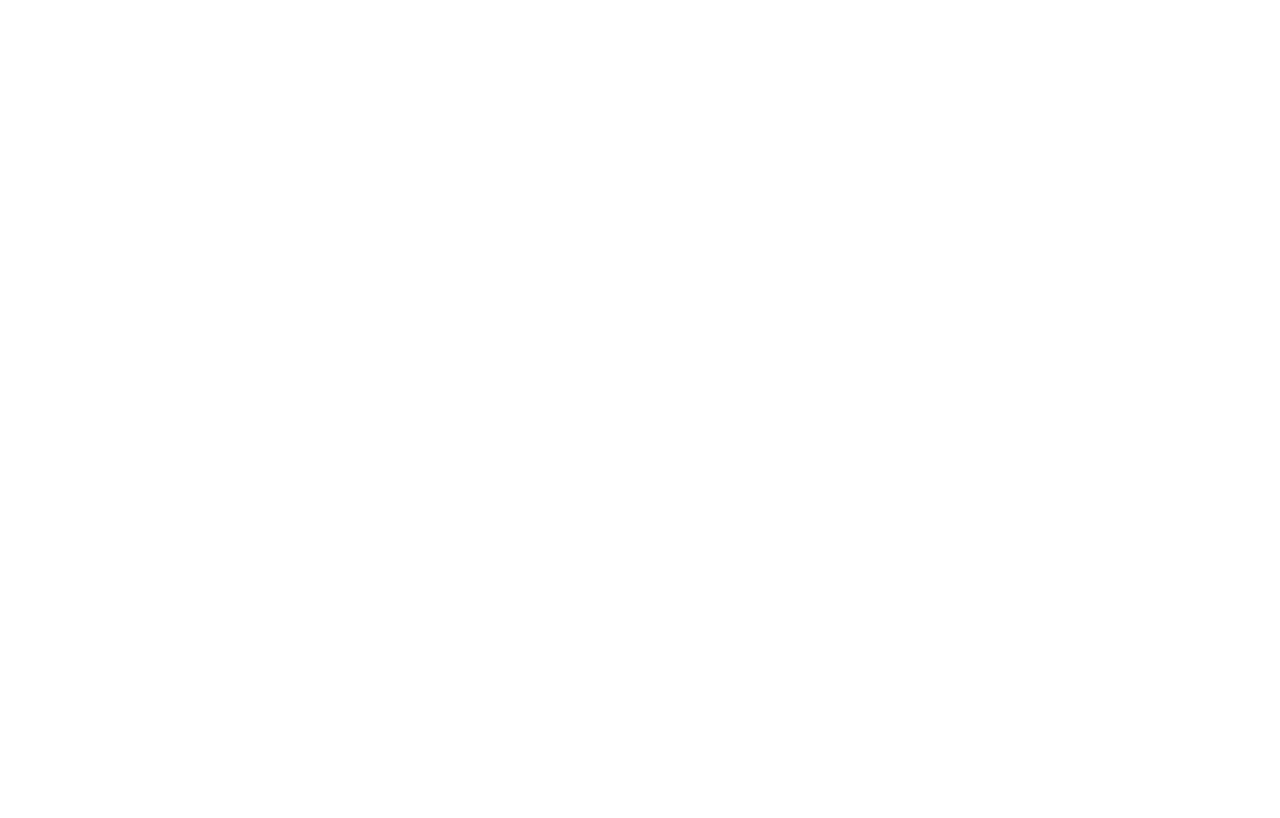
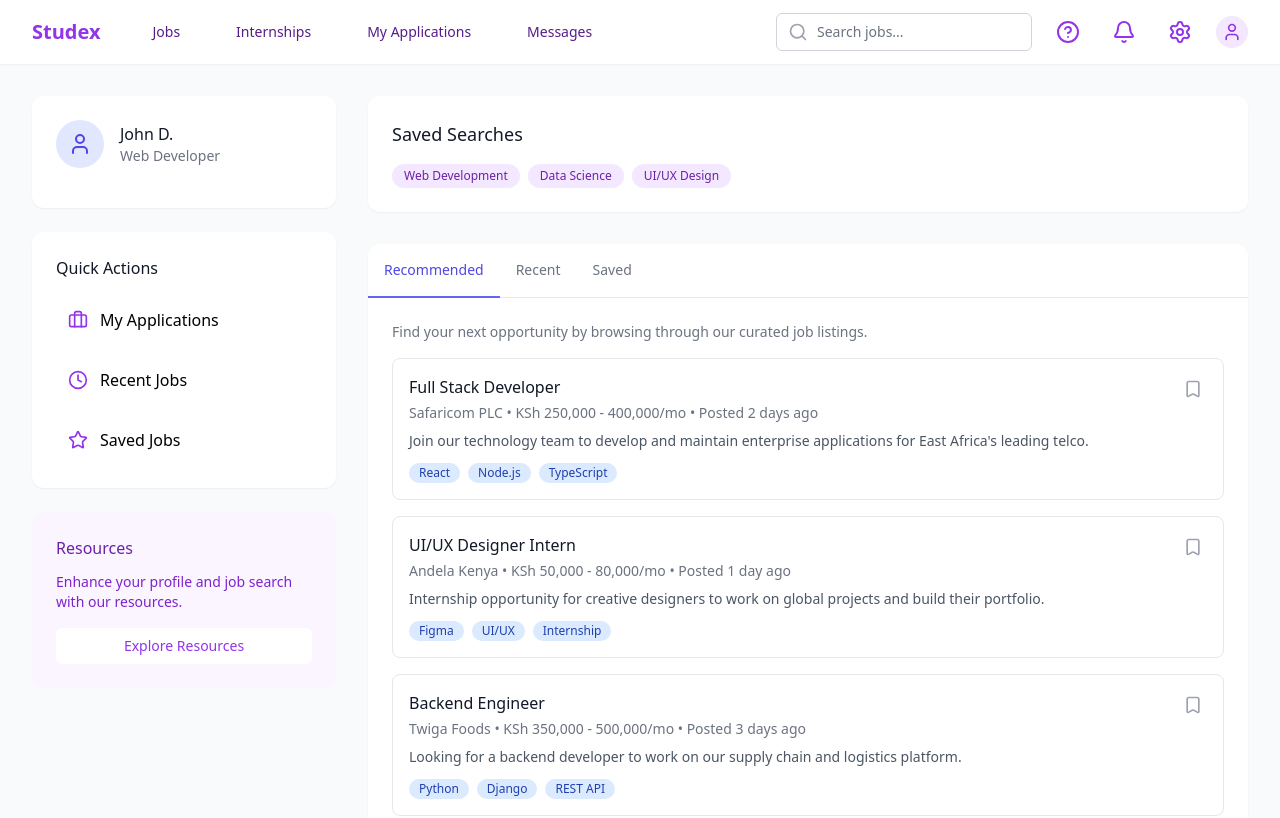
Before and after one commit to NdegeSimon/StudentsHub, a React (Vite) app in the folder client/: page /dashboard in a window 1280 px wide. Before the commit this address had no page. Shown: the top 818 px of the page. Built offline with nearby package versions, Linux system fonts and the light colour scheme.

Commit message:
update dasbord and profile

```diff
--- a/client/src/App.jsx
+++ b/client/src/App.jsx
@@ -3,6 +3,7 @@
 import SignUp from "./pages/Signup.jsx";
 import JobCard from "./components/JobCard.jsx";
 import JobsPage from "./pages/JobsPage.jsx";
+import Dashboard from "./pages/Dashboard.jsx";
 
 
 export default function App() {
@@ -15,6 +16,7 @@
         <Route path="/signup" element={<SignUp />} />
         <Route path="/job" element={<JobCard />} />
         <Route path="/jobs" element={<JobsPage />} />
+        <Route path="/dashboard" element={<Dashboard />} />
 
       </Routes>
     </BrowserRouter>
--- a/client/src/components/JobCard.jsx
+++ b/client/src/components/JobCard.jsx
@@ -1,159 +1,43 @@
-// src/components/JobCardFull.jsx
-import { Bookmark, MapPin, Briefcase, Calendar, Share2, BadgeCheck, DollarSign, BarChart } from "lucide-react";
+import { Bookmark } from "lucide-react";
 
-export default function JobCardFull({
+export default function JobCard({
   title,
   company,
-  location,
-  type,
-  deadline,
-  stipend,
-  summary,
-  requirements = [],
+  salary,
+  postedDate,
+  description,
   tags = [],
-  postedDate,
-  applicationMethod,
-  estimatedCompensation,
-  verified = false,
-  logo,
-  onApply,
-  onSave,
-  onShare
+  onBookmark,
+  isBookmarked = false
 }) {
-  // Countdown calculation
-  const daysLeft = (() => {
-    const d = new Date(deadline);
-    const now = new Date();
-    const diff = d - now;
-    return Math.ceil(diff / (1000 * 60 * 60 * 24));
-  })();
-
   return (
-    <div className="w-full max-w-md bg-white rounded-xl shadow-sm border border-gray-100 p-6 transition-all duration-300 hover:shadow-md hover:-translate-y-1">
-      {/* Header */}
-      <div className="flex items-start gap-4">
-        {logo ? (
-          <img
-            src={logo}
-            alt="logo"
-            className="w-10 h-10 object-cover rounded-lg border border-gray-100"
-          />
-        ) : (
-          <div className="w-10 h-10 bg-gray-50 rounded-lg flex items-center justify-center text-gray-400">
-            <Briefcase size={18} />
-          </div>
-        )}
-
-        <div className="flex-1">
-          {/* Job Title */}
-          <h2 className="text-lg font-bold text-gray-900 leading-tight flex items-center gap-1.5">
-            {title}
-            {verified && <BadgeCheck className="text-blue-500 flex-shrink-0" size={18} />}
-          </h2>
-
-          {/* Company */}
-          <p className="text-sm text-gray-700 font-medium mt-0.5">{company}</p>
-
-          {/* Tags */}
-          {tags.length > 0 && (
-            <div className="mt-2 flex flex-wrap gap-1.5">
-              {tags.map((tag, idx) => (
+    <div className="border border-gray-200 rounded-lg p-4 hover:shadow-md transition-shadow">
+      <div className="flex justify-between items-start">
+        <div>
+          <h4 className="font-medium text-gray-900">{title}</h4>
+          <p className="text-sm text-gray-500 mt-1">
+            {company} • {salary} • Posted {postedDate}
+          </p>
+          <p className="text-sm text-gray-600 mt-2">{description}</p>
+          <div className="flex flex-wrap gap-2 mt-3">
+            {tags.map((tag, index) => (
               <span
-                  key={idx}
-                  className="text-[11px] px-2 py-0.5 rounded-full bg-gray-100 text-gray-600 font-medium"
+                key={index}
+                className="inline-flex items-center px-2.5 py-0.5 rounded-full text-xs font-medium bg-blue-100 text-blue-800"
               >
                 {tag}
               </span>
             ))}
           </div>
-          )}
         </div>
-
-        <div className="flex gap-2">
         <button
-            onClick={onSave}
-            className="text-gray-400 hover:text-gray-600 transition-colors"
-            aria-label="Save job"
+          onClick={onBookmark}
+          className={`p-1 rounded-full ${isBookmarked ? 'text-indigo-600' : 'text-gray-400 hover:text-indigo-600'}`}
+          aria-label={isBookmarked ? 'Remove bookmark' : 'Bookmark job'}
         >
-            <Bookmark size={18} />
-          </button>
-          <button
-            onClick={onShare}
-            className="text-gray-400 hover:text-gray-600 transition-colors"
-            aria-label="Share job"
-          >
-            <Share2 size={18} />
+          <Bookmark className="h-5 w-5" fill={isBookmarked ? 'currentColor' : 'none'} />
         </button>
       </div>
     </div>
-
-      {/* Location & Type */}
-      <div className="mt-4 flex flex-wrap gap-x-4 gap-y-2 text-xs text-gray-500">
-        <div className="flex items-center gap-1.5">
-          <MapPin size={14} className="text-gray-400" />
-          <span>{location}</span>
-        </div>
-        <div className="flex items-center gap-1.5">
-          <Briefcase size={14} className="text-gray-400" />
-          <span>{type}</span>
-        </div>
-        {stipend && (
-          <div className="flex items-center gap-1.5">
-            <DollarSign size={14} className="text-gray-400" />
-            <span>{stipend}</span>
-          </div>
-        )}
-      </div>
-
-      {/* Deadline - Prominently displayed */}
-      <div className="mt-3">
-        <div className="flex items-center gap-1.5 text-xs font-medium">
-          <Calendar size={14} className="text-red-500" />
-          <span className="text-gray-600">Deadline:</span>
-          <span className="text-red-600">
-            {deadline}
-            {daysLeft > 0 && (
-              <span className="ml-1 font-semibold">({daysLeft} days left)</span>
-            )}
-          </span>
-        </div>
-      </div>
-
-      {/* Summary */}
-      {summary && (
-        <p className="mt-4 text-sm text-gray-600 leading-relaxed">{summary}</p>
-      )}
-
-      {/* Requirements */}
-      {requirements.length > 0 && (
-        <div className="mt-4">
-          <h3 className="text-xs font-semibold text-gray-700 uppercase tracking-wider mb-1.5">Requirements</h3>
-          <ul className="space-y-1.5">
-            {requirements.map((item, idx) => (
-              <li key={idx} className="flex items-start gap-2 text-sm text-gray-600">
-                <span className="text-gray-400">•</span>
-                <span>{item}</span>
-              </li>
-            ))}
-          </ul>
-        </div>
-      )}
-
-      {/* Application Method */}
-      {applicationMethod && (
-        <div className="mt-4 pt-4 border-t border-gray-100">
-          <h3 className="text-xs font-semibold text-gray-700 uppercase tracking-wider mb-1.5">How to Apply</h3>
-          <p className="text-sm text-gray-600">{applicationMethod}</p>
-        </div>
-      )}
-
-      {/* Apply Button */}
-      <button
-        onClick={onApply}
-        className="mt-6 w-full bg-gradient-to-r from-orange-500 to-orange-600 text-white py-2.5 rounded-lg hover:shadow-md transition-all font-medium text-sm"
-      >
-        Apply Now
-      </button>
-    </div>
   );
 }
--- a/client/src/components/Navbar.jsx
+++ b/client/src/components/Navbar.jsx
@@ -7,7 +7,7 @@
 
     {/* LOGO */}
     <div className="flex items-center gap-2">
-      <span className="text-[22px] font-extrabold text-[#f97316]">
+      <span className="text-[22px] font-extrabold text-purple-600">
         studex
       </span>
     </div>
--- a/client/src/pages/Dashboard.jsx
+++ b/client/src/pages/Dashboard.jsx
@@ -1,5 +1,6 @@
-import React from 'react';
-import { Search, Bell, Settings, HelpCircle, User, BookOpen, Briefcase, Clock, Star, Bookmark } from 'lucide-react';
+import React, { useState } from 'react';
+import { Search, Bell, Settings, HelpCircle, User, BookOpen, Briefcase, Clock, Star } from 'lucide-react';
+import JobCard from '../components/JobCard';
 
 const Dashboard = () => {
   return (
@@ -9,11 +10,12 @@
         <div className="max-w-7xl mx-auto px-4 sm:px-6 lg:px-8">
           <div className="flex justify-between h-16 items-center">
             <div className="flex items-center">
-              <h1 className="text-xl font-bold text-indigo-600">StudentsHub</h1>
+              <h1 className="text-xl font-bold text-purple-600">Studex</h1>
               <nav className="hidden md:ml-10 md:flex space-x-8">
-                <a href="#" className="text-gray-700 hover:text-indigo-600 px-3 py-2 text-sm font-medium">Find Jobs</a>
-                <a href="#" className="text-gray-700 hover:text-indigo-600 px-3 py-2 text-sm font-medium">My Applications</a>
-                <a href="#" className="text-gray-700 hover:text-indigo-600 px-3 py-2 text-sm font-medium">Messages</a>
+                <a href="#" className="text-purple-900 hover:text-purple-700 px-3 py-2 text-sm font-medium">Jobs</a>
+                <a href="#" className="text-purple-900 hover:text-purple-700 px-3 py-2 text-sm font-medium">Internships</a>
+                <a href="#" className="text-purple-900 hover:text-purple-700 px-3 py-2 text-sm font-medium">My Applications</a>
+                <a href="#" className="text-purple-900 hover:text-purple-700 px-3 py-2 text-sm font-medium">Messages</a>
               </nav>
             </div>
 
@@ -24,23 +26,23 @@
                 </div>
                 <input
                   type="text"
-                  className="block w-full pl-10 pr-3 py-2 border border-gray-300 rounded-md leading-5 bg-white placeholder-gray-500 focus:outline-none focus:ring-indigo-500 focus:border-indigo-500 sm:text-sm"
+                  className="block w-full pl-10 pr-3 py-2 border border-gray-300 rounded-md leading-5 bg-white placeholder-gray-500 focus:outline-none focus:ring-purple-500 focus:border-purple-500 sm:text-sm"
                   placeholder="Search jobs..."
                 />
               </div>
 
-              <button className="p-2 rounded-full text-gray-500 hover:text-gray-700 focus:outline-none">
+              <button className="p-2 rounded-full text-purple-600 hover:text-purple-800 focus:outline-none">
                 <HelpCircle className="h-6 w-6" />
               </button>
-              <button className="p-2 rounded-full text-gray-500 hover:text-gray-700 focus:outline-none">
+              <button className="p-2 rounded-full text-purple-600 hover:text-purple-800 focus:outline-none">
                 <Bell className="h-6 w-6" />
               </button>
-              <button className="p-2 rounded-full text-gray-500 hover:text-gray-700 focus:outline-none">
+              <button className="p-2 rounded-full text-purple-600 hover:text-purple-800 focus:outline-none">
                 <Settings className="h-6 w-6" />
               </button>
               <div className="ml-2">
-                <div className="h-8 w-8 rounded-full bg-indigo-100 flex items-center justify-center">
-                  <User className="h-5 w-5 text-indigo-600" />
+                <div className="h-8 w-8 rounded-full bg-purple-100 flex items-center justify-center">
+                  <User className="h-5 w-5 text-purple-600" />
                 </div>
               </div>
             </div>
@@ -49,50 +51,68 @@
       </header>
 
       <main className="max-w-7xl mx-auto px-4 sm:px-6 lg:px-8 py-8">
-        <div className="flex flex-col lg:flex-row gap-6">
-          {/* Main Content */}
-          <div className="lg:w-2/3 space-y-6">
-            {/* Welcome Card */}
-            <div className="bg-indigo-600 rounded-xl p-6 text-white">
-              <div className="flex flex-col md:flex-row items-center">
-                <div className="md:w-2/3 mb-4 md:mb-0">
-                  <h2 className="text-xl font-bold mb-2">WELCOME TO STUDENTSHUB</h2>
-                  <p className="text-indigo-100 mb-4">Start your journey by exploring available opportunities and connecting with potential employers.</p>
-                  <button className="bg-white text-indigo-600 px-4 py-2 rounded-md font-medium hover:bg-indigo-50 transition-colors">
-                    Get Started →
-                  </button>
+        <div className="flex flex-col lg:flex-row gap-8">
+          {/* Left Sidebar - Profile */}
+          <div className="lg:w-1/4 space-y-6">
+            {/* Profile Card */}
+            <div className="bg-white rounded-xl shadow-sm p-6">
+              <div className="flex items-center space-x-4">
+                <div className="h-12 w-12 rounded-full bg-indigo-100 flex items-center justify-center">
+                  <User className="h-6 w-6 text-indigo-600" />
                 </div>
-                <div className="md:w-1/3 flex justify-center">
-                  <BookOpen className="h-24 w-24 text-indigo-400" />
+                <div>
+                  <h3 className="font-medium text-gray-900">John D.</h3>
+                  <p className="text-sm text-gray-500">Web Developer</p>
                 </div>
+              </div>
+              <div className="mt-4">
+
+
               </div>
             </div>
 
-            {/* Job Search */}
+            {/* Quick Actions */}
             <div className="bg-white rounded-xl shadow-sm p-6">
-              <div className="relative">
-                <div className="absolute inset-y-0 left-0 pl-3 flex items-center pointer-events-none">
-                  <Search className="h-5 w-5 text-gray-400" />
-                </div>
-                <input
-                  type="text"
-                  className="block w-full pl-10 pr-3 py-3 border border-gray-300 rounded-lg leading-5 bg-white placeholder-gray-500 focus:outline-none focus:ring-2 focus:ring-indigo-500 focus:border-indigo-500 text-sm"
-                  placeholder="Search for jobs..."
-                />
+              <h3 className="font-medium text-gray-900 mb-4">Quick Actions</h3>
+              <div className="space-y-3">
+                <button className="w-full flex items-center space-x-3 p-3 rounded-lg hover:bg-gray-50">
+                  <Briefcase className="h-5 w-5 text-purple-600" />
+                  <span>My Applications</span>
+                </button>
+                <button className="w-full flex items-center space-x-3 p-3 rounded-lg hover:bg-gray-50">
+                  <Clock className="h-5 w-5 text-purple-600" />
+                  <span>Recent Jobs</span>
+                </button>
+                <button className="w-full flex items-center space-x-3 p-3 rounded-lg hover:bg-gray-50">
+                  <Star className="h-5 w-5 text-purple-600" />
+                  <span>Saved Jobs</span>
+                </button>
               </div>
             </div>
 
+            {/* Resources */}
+            <div className="bg-purple-50 rounded-xl p-6">
+              <h3 className="font-medium text-purple-800 mb-3">Resources</h3>
+              <p className="text-sm text-purple-700 mb-4">Enhance your profile and job search with our resources.</p>
+              <button className="w-full bg-white text-purple-600 px-4 py-2 rounded-md text-sm font-medium hover:bg-purple-100 transition-colors">
+                Explore Resources
+              </button>
+            </div>
+          </div>
+
+          {/* Main Content */}
+          <div className="flex-1 space-y-8">
             {/* Saved Searches */}
             <div className="bg-white rounded-xl shadow-sm p-6">
               <h3 className="text-lg font-medium text-gray-900 mb-4">Saved Searches</h3>
               <div className="flex flex-wrap gap-2">
-                <span className="inline-flex items-center px-3 py-1 rounded-full text-xs font-medium bg-indigo-100 text-indigo-800">
+                <span className="inline-flex items-center px-3 py-1 rounded-full text-xs font-medium bg-purple-100 text-purple-800">
                   Web Development
                 </span>
-                <span className="inline-flex items-center px-3 py-1 rounded-full text-xs font-medium bg-indigo-100 text-indigo-800">
+                <span className="inline-flex items-center px-3 py-1 rounded-full text-xs font-medium bg-purple-100 text-purple-800">
                   Data Science
                 </span>
-                <span className="inline-flex items-center px-3 py-1 rounded-full text-xs font-medium bg-indigo-100 text-indigo-800">
+                <span className="inline-flex items-center px-3 py-1 rounded-full text-xs font-medium bg-purple-100 text-purple-800">
                   UI/UX Design
                 </span>
               </div>
@@ -119,88 +139,68 @@
                   Find your next opportunity by browsing through our curated job listings.
                 </p>
 
-                {/* Job Cards will be mapped here */}
+                {/* Job Cards */}
                 <div className="space-y-4">
-                  {[1, 2, 3].map((job) => (
-                    <div key={job} className="border border-gray-200 rounded-lg p-4 hover:shadow-md transition-shadow">
-                      <div className="flex justify-between items-start">
-                        <div>
-                          <h4 className="font-medium text-gray-900">Web Developer Needed for E-commerce Site</h4>
-                          <p className="text-sm text-gray-500 mt-1">Company Name • $25-50/hr • Posted 2 days ago</p>
-                          <p className="text-sm text-gray-600 mt-2">Looking for an experienced web developer to help build an e-commerce platform using React and Node.js.</p>
-                          <div className="flex flex-wrap gap-2 mt-3">
-                            <span className="inline-flex items-center px-2.5 py-0.5 rounded-full text-xs font-medium bg-blue-100 text-blue-800">
-                              React
-                            </span>
-                            <span className="inline-flex items-center px-2.5 py-0.5 rounded-full text-xs font-medium bg-green-100 text-green-800">
-                              Node.js
-                            </span>
-                          </div>
-                        </div>
-                        <button className="text-gray-400 hover:text-indigo-600">
-                          <Bookmark className="h-5 w-5" />
-                        </button>
-                      </div>
-                    </div>
+                  {[
+                    {
+                      id: 1,
+                      title: 'Full Stack Developer',
+                      company: 'Safaricom PLC',
+                      salary: 'KSh 250,000 - 400,000/mo',
+                      postedDate: '2 days ago',
+                      description: 'Join our technology team to develop and maintain enterprise applications for East Africa\'s leading telco.',
+                      tags: ['React', 'Node.js', 'TypeScript']
+                    },
+                    {
+                      id: 2,
+                      title: 'UI/UX Designer Intern',
+                      company: 'Andela Kenya',
+                      salary: 'KSh 50,000 - 80,000/mo',
+                      postedDate: '1 day ago',
+                      description: 'Internship opportunity for creative designers to work on global projects and build their portfolio.',
+                      tags: ['Figma', 'UI/UX', 'Internship']
+                    },
+                    {
+                      id: 3,
+                      title: 'Backend Engineer',
+                      company: 'Twiga Foods',
+                      salary: 'KSh 350,000 - 500,000/mo',
+                      postedDate: '3 days ago',
+                      description: 'Looking for a backend developer to work on our supply chain and logistics platform.',
+                      tags: ['Python', 'Django', 'REST API']
+                    },
+                    {
+                      id: 4,
+                      title: 'Mobile App Developer',
+                      company: 'M-KOPA Solar',
+                      salary: 'KSh 300,000 - 450,000/mo',
+                      postedDate: '5 days ago',
+                      description: 'Develop and maintain our mobile applications used by thousands of customers across Africa.',
+                      tags: ['React Native', 'Redux', 'Mobile']
+                    },
+                    {
+                      id: 5,
+                      title: 'Data Science Intern',
+                      company: 'BasiGo',
+                      salary: 'KSh 40,000 - 70,000/mo',
+                      postedDate: '1 week ago',
+                      description: 'Internship for data enthusiasts to work on electric vehicle data analytics.',
+                      tags: ['Python', 'Data Analysis', 'Internship']
+                    }
+                  ].map((job) => (
+                    <JobCard
+                      key={job.id}
+                      title={job.title}
+                      company={job.company}
+                      salary={job.salary}
+                      postedDate={job.postedDate}
+                      description={job.description}
+                      tags={job.tags}
+                      onBookmark={() => console.log('Bookmarked:', job.id)}
+                    />
                   ))}
                 </div>
               </div>
-            </div>
-          </div>
-
-          {/* Sidebar */}
-          <div className="lg:w-1/3 space-y-6">
-            {/* Profile Card */}
-            <div className="bg-white rounded-xl shadow-sm p-6">
-              <div className="flex items-center space-x-4">
-                <div className="h-12 w-12 rounded-full bg-indigo-100 flex items-center justify-center">
-                  <User className="h-6 w-6 text-indigo-600" />
-                </div>
-                <div>
-                  <h3 className="font-medium text-gray-900">John D.</h3>
-                  <p className="text-sm text-gray-500">Web Developer</p>
-                </div>
-              </div>
-              <div className="mt-4">
-                <div className="flex justify-between text-sm mb-1">
-                  <span className="text-gray-500">Profile Strength</span>
-                  <span className="font-medium">80%</span>
-                </div>
-                <div className="w-full bg-gray-200 rounded-full h-2">
-                  <div className="bg-indigo-600 h-2 rounded-full" style={{ width: '80%' }}></div>
-                </div>
-                <a href="#" className="text-sm text-indigo-600 hover:text-indigo-800 mt-2 inline-block">
-                  Complete your profile
-                </a>
-              </div>
-            </div>
-
-            {/* Quick Actions */}
-            <div className="bg-white rounded-xl shadow-sm p-6">
-              <h3 className="font-medium text-gray-900 mb-4">Quick Actions</h3>
-              <div className="space-y-3">
-                <button className="w-full flex items-center space-x-3 p-3 rounded-lg hover:bg-gray-50">
-                  <Briefcase className="h-5 w-5 text-indigo-600" />
-                  <span>My Applications</span>
-                </button>
-                <button className="w-full flex items-center space-x-3 p-3 rounded-lg hover:bg-gray-50">
-                  <Clock className="h-5 w-5 text-indigo-600" />
-                  <span>Recent Jobs</span>
-                </button>
-                <button className="w-full flex items-center space-x-3 p-3 rounded-lg hover:bg-gray-50">
-                  <Star className="h-5 w-5 text-indigo-600" />
-                  <span>Saved Jobs</span>
-                </button>
-              </div>
-            </div>
-
-            {/* Resources */}
-            <div className="bg-indigo-50 rounded-xl p-6">
-              <h3 className="font-medium text-indigo-800 mb-3">Resources</h3>
-              <p className="text-sm text-indigo-700 mb-4">Enhance your profile and job search with our resources.</p>
-              <button className="w-full bg-white text-indigo-600 px-4 py-2 rounded-md text-sm font-medium hover:bg-indigo-100 transition-colors">
-                Explore Resources
-              </button>
             </div>
           </div>
         </div>
```
Also changed, not shown: client/src/pages/LandinPae.jsx (added). Lines whose indentation alone changed are shown as unchanged.
